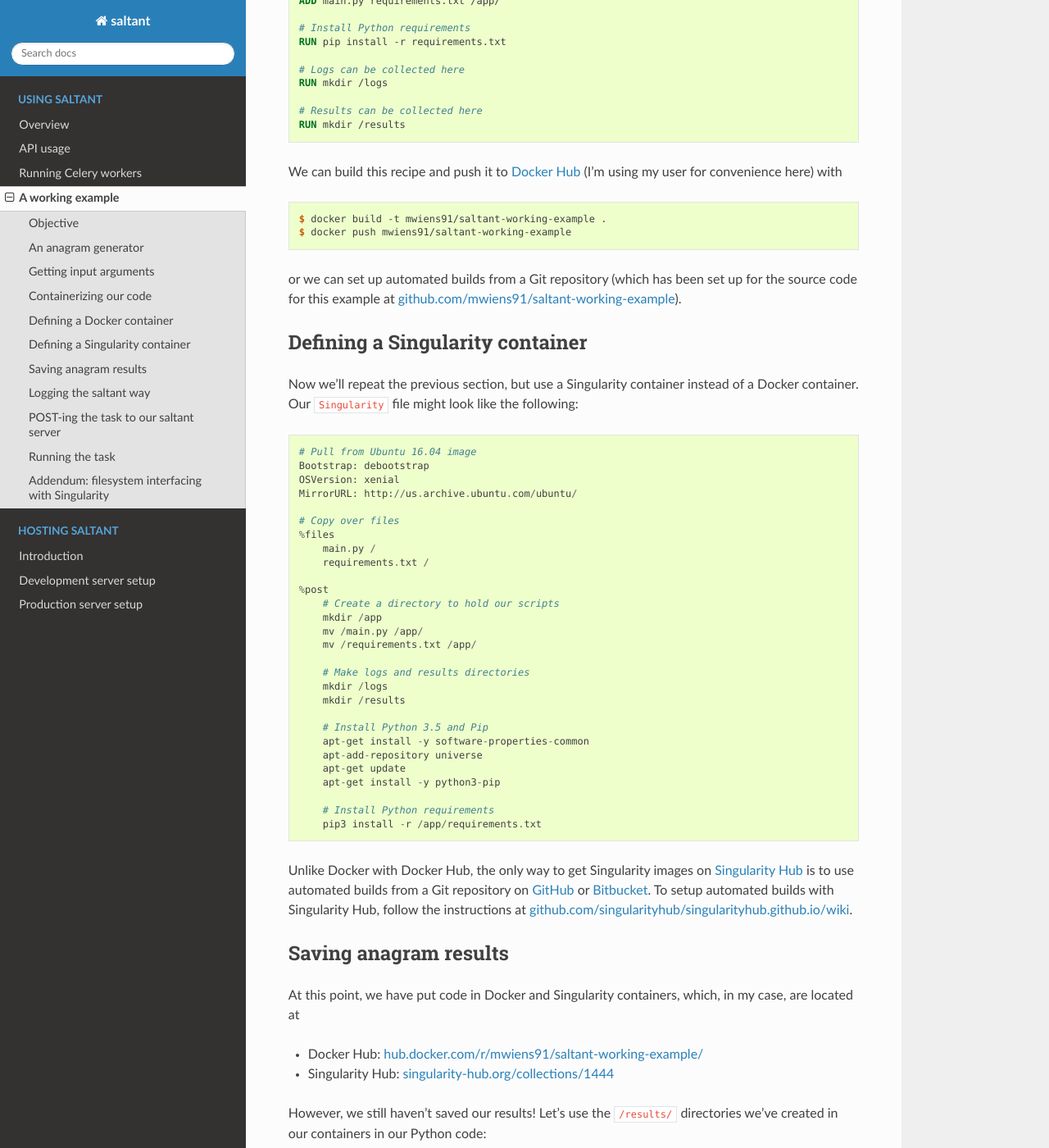
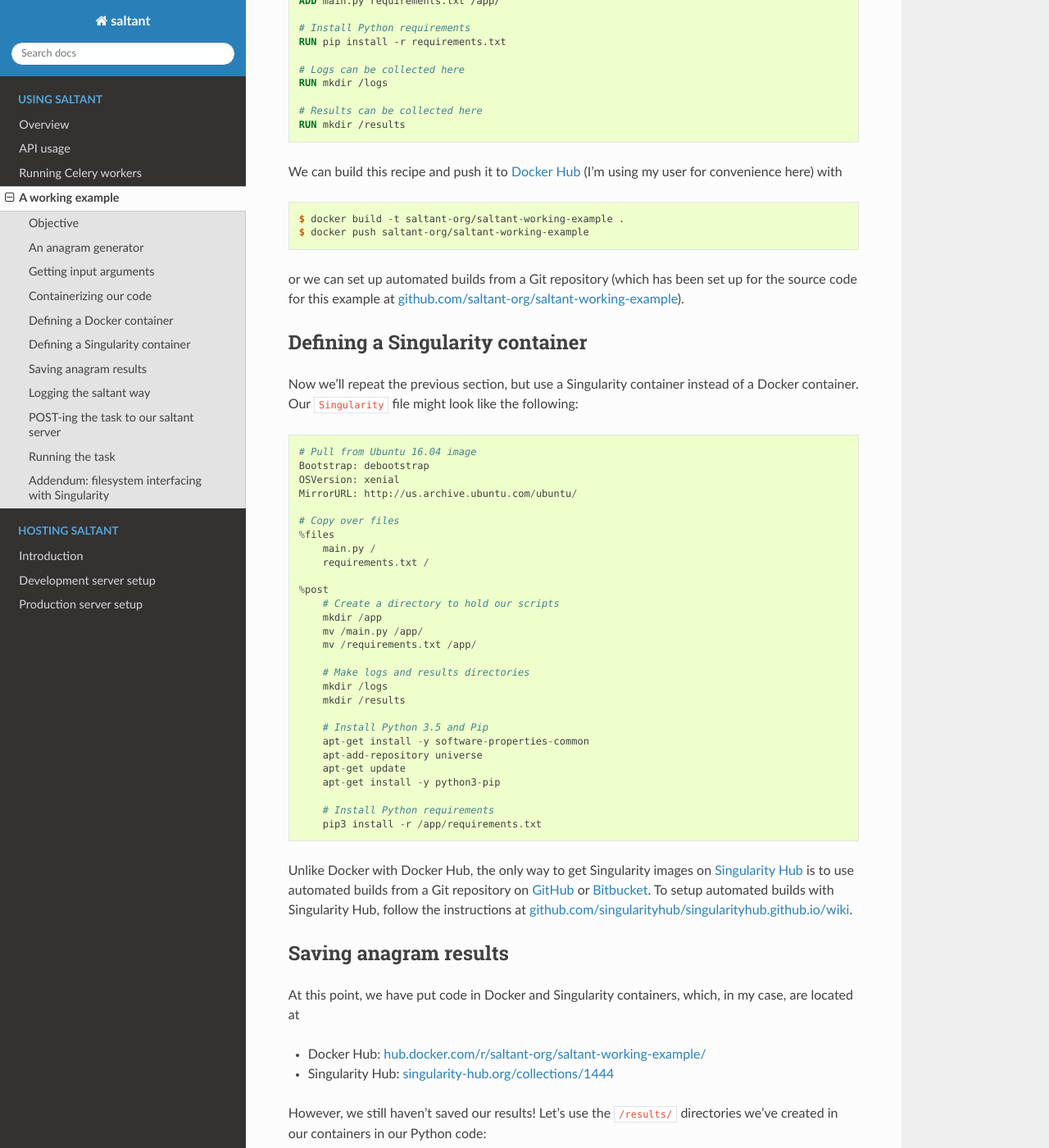
Before and after one commit to saltant-org/saltant, a Sphinx documentation site: the page built from docs/source/using/working-example.rst, in a window 1280 px wide and 1400 px high, scrolled down 4011 px. Shown: the whole window at 82% size. Built offline with Sphinx 7.4.7 and the Read the Docs theme 2.0.0, drawn with Linux system fonts in a browser that asks for light colours; some of the changed text lies outside the part shown.

Commit message:
Transfer repo from mwiens91 to saltant-org

```diff
--- a/docs/source/hosting/development.rst
+++ b/docs/source/hosting/development.rst
@@ -13,11 +13,11 @@ Cloning the saltant repository
 The first thing you need to do is clone the saltant repository. With
 HTTPS, do this with ::
 
-    $ git clone https://github.com/mwiens91/saltant.git
+    $ git clone https://github.com/saltant-org/saltant.git
 
 Or with SSH, do it with ::
 
-    $ git clone git@github.com:mwiens91/saltant.git
+    $ git clone git@github.com:saltant-org/saltant.git
 
 Setting up a virtual environment
 --------------------------------
--- a/docs/source/using/celery-workers.rst
+++ b/docs/source/using/celery-workers.rst
@@ -15,7 +15,7 @@ project on the machine you want to run jobs from.
 
 First, clone the saltant repository and move into it::
 
-    $ git clone https://github.com/mwiens91/saltant.git
+    $ git clone https://github.com/saltant-org/saltant.git
     $ cd saltant
 
 Next create a Python 3.x virtual environment for the worker, using your
--- a/docs/source/using/working-example.rst
+++ b/docs/source/using/working-example.rst
@@ -7,7 +7,7 @@ we'll use `HTTPie`_, which is essentially `curl`_ but prettier and
 probably a bit less powerful (but powerful enough for our purposes).
 
 The code for this example can be found at
-`github.com/mwiens91/saltant-working-example`_.
+`github.com/saltant-org/saltant-working-example`_.
 
 Objective
 ---------
@@ -227,12 +227,12 @@ for convenience here) with
 
 .. code-block:: console
 
-    $ docker build -t mwiens91/saltant-working-example .
-    $ docker push mwiens91/saltant-working-example
+    $ docker build -t saltant-org/saltant-working-example .
+    $ docker push saltant-org/saltant-working-example
 
 or we can set up automated builds from a Git repository (which has been
 set up for the source code for this example at
-`github.com/mwiens91/saltant-working-example`_).
+`github.com/saltant-org/saltant-working-example`_).
 
 Defining a Singularity container
 --------------------------------
@@ -282,7 +282,7 @@ Saving anagram results
 At this point, we have put code in Docker and Singularity containers,
 which, in my case, are located at
 
-+ Docker Hub: `hub.docker.com/r/mwiens91/saltant-working-example/`_
++ Docker Hub: `hub.docker.com/r/saltant-org/saltant-working-example/`_
 + Singularity Hub: `singularity-hub.org/collections/1444`_
 
 However, we still haven't saved our results! Let's use the ``/results/``
@@ -448,7 +448,7 @@ instead of the Docker image):
     $ http POST "https://www.anagraminc.org/saltant/api/containertasktypes/" \
         name="anagram-generator" \
         description="Generates anagrams of a given word." \
-        container_image="shub://mwiens91/saltant-working-example" \
+        container_image="shub://saltant-org/saltant-working-example" \
         container_type="singularity" \
         script_path="/app/main.py" \
         logs_path="/logs/" \
@@ -470,7 +470,7 @@ and we should get back a response that looks like
     X-Frame-Options: SAMEORIGIN
 
     {
-        "container_image": "shub://mwiens91/saltant-working-example",
+        "container_image": "shub://saltant-org/saltant-working-example",
         "container_type": "singularity",
         "datetime_created": "2018-08-16T01:27:08.766216Z",
         "description": "Generates anagrams of a given word.",
@@ -548,7 +548,7 @@ When we made a request to create our task type, as in
     $ http POST "https://www.anagraminc.org/saltant/api/containertasktypes/" \
         name="anagram-generator" \
         description="Generates anagrams of a given word." \
-        container_image="shub://mwiens91/saltant-working-example" \
+        container_image="shub://saltant-org/saltant-working-example" \
         container_type="singularity" \
         script_path="/app/main.py" \
         logs_path="/logs/" \
@@ -662,7 +662,7 @@ And then our request to create the task type would instead look like
     $ http POST "https://www.anagraminc.org/saltant/api/tasktypes/" \
         name="anagram-generator" \
         description="Generates anagrams of a given word." \
-        container_image="shub://mwiens91/saltant-working-example" \
+        container_image="shub://saltant-org/saltant-working-example" \
         container_type="singularity" \
         script_path="/app/main.py" \
         environment_variables:='["WORKER_LOGS_DIRECTORY", "WORKER_RESULTS_DIRECTORY"]' \
@@ -683,11 +683,11 @@ And then our request to create the task type would instead look like
 .. _Singularity Hub: https://singularity-hub.org/
 
 .. Long links
-.. _github.com/mwiens91/saltant-working-example: https://github.com/mwiens91/saltant-working-example
+.. _github.com/saltant-org/saltant-working-example: https://github.com/saltant-org/saltant-working-example
 .. _github.com/singularityhub/singularityhub.github.io/wiki: https://github.com/singularityhub/singularityhub.github.io/wiki
-.. _hub.docker.com/r/mwiens91/saltant-working-example/: https://hub.docker.com/r/mwiens91/saltant-working-example/
+.. _hub.docker.com/r/saltant-org/saltant-working-example/: https://hub.docker.com/r/saltant-org/saltant-working-example/
 .. _singularity-hub.org/collections/1444: https://singularity-hub.org/collections/1444
 
 .. API endpoint links
-.. _/containertaskinstances/: https://mwiens91.github.io/saltant/#operation/containertaskinstances_create
-.. _/containertasktypes/: https://mwiens91.github.io/saltant/#operation/containertasktypes_create
+.. _/containertaskinstances/: https://saltant-org.github.io/saltant/#operation/containertaskinstances_create
+.. _/containertasktypes/: https://saltant-org.github.io/saltant/#operation/containertasktypes_create
```
Also changed, not shown: CONTRIBUTING.md (+1 -1 lines), README.md (+6 -8 lines), docs/source/index.rst (+6 -6 lines), docs/source/using/api-usage.rst (+5 -5 lines), 1 other file.
